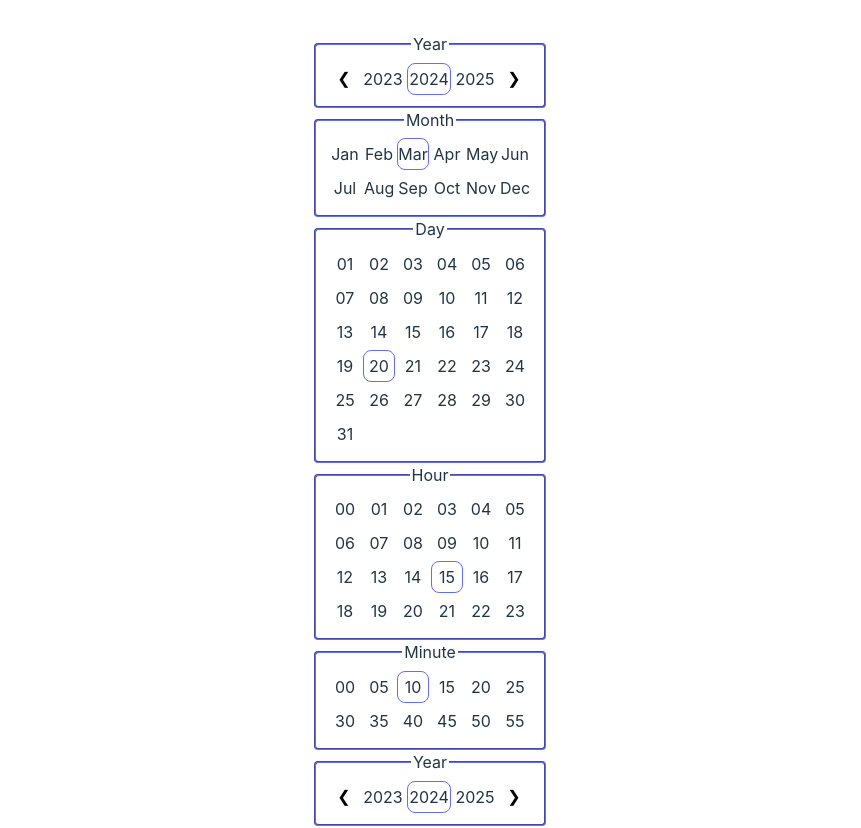
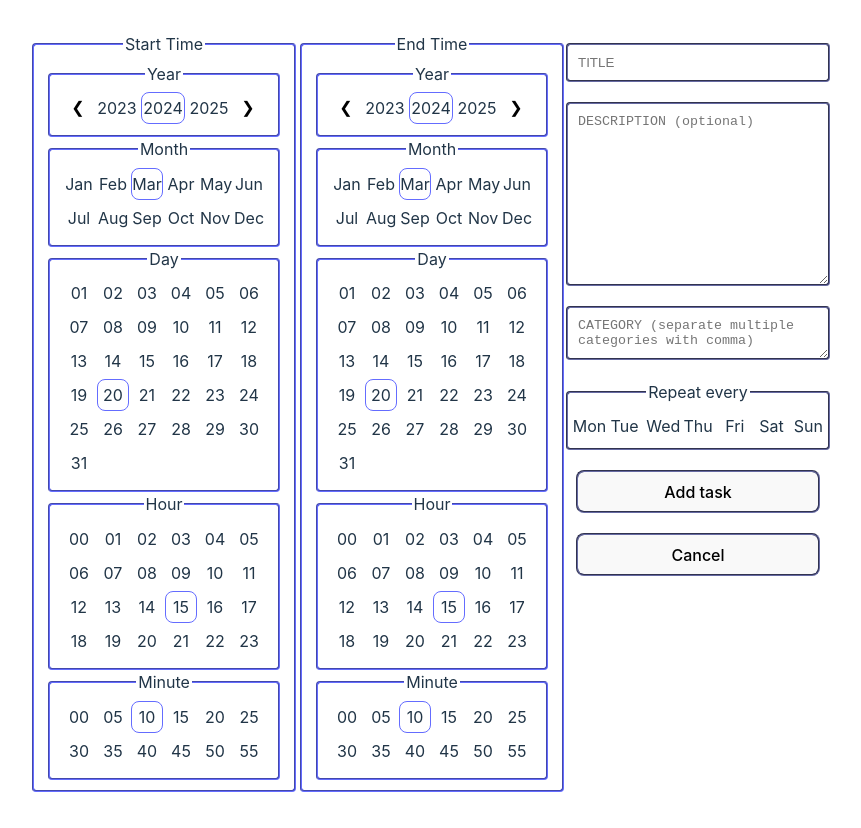
Before and after one commit to Zyphdoz/Temporal-Architect-App, a React (Vite) app: page / in a window 1280 px wide. Shown: the top 828 px of the page, without its empty margins (210-1071 px from the left). Built offline with nearby package versions, Linux system fonts and the light colour scheme.

Commit message:
add calendar task editor

```diff
--- a/src/CalendarTaskEditor.tsx
+++ b/src/CalendarTaskEditor.tsx
@@ -1,22 +1,176 @@
-import { useState, cloneElement } from "react";
-import { CalendarEvent } from "./types/CalendarEvent";
+import { useState, ChangeEvent, FormEvent } from "react";
 import DateTimePicker from "./DateTimePicker";
-import { DateAndTime } from "./types/DateAndTime";
+import { DateAndTime, Day, Hour, Minute, Month } from "./types/DateAndTime";
+import { CalendarTask } from "./types/CalendarTask";
+import "./styles/CalendarTaskEditor.css";
 
 export default function EditCalendarTask() {
+  const [calendarTaskFormData, setCalendarTaskFormData] = useState<CalendarTask>({
+    title: "",
+    description: "",
+    category: "",
+    startTime: {
+      year: "1970",
+      month: "Jan",
+      day: "01",
+      hour: "00",
+      minute: "00",
+    },
+    endTime: {
+      year: "1970",
+      month: "Jan",
+      day: "01",
+      hour: "00",
+      minute: "00",
+    },
+    repeatMonday: false,
+    repeatTuesday: false,
+    repeatWednesday: false,
+    repeatThursday: false,
+    repeatFriday: false,
+    repeatSaturday: false,
+    repeatSunday: false,
+  });
+
+  function handleChange(event: ChangeEvent<HTMLInputElement | HTMLTextAreaElement>) {
+    const { name, value, type, checked } = event.target as HTMLInputElement;
+    setCalendarTaskFormData((prevcalendarTaskFormData) => {
+      return {
+        ...prevcalendarTaskFormData,
+        [name]: type === "checkbox" ? checked : value,
+      };
+    });
+  }
+
+  function handleSubmit(event: FormEvent<HTMLFormElement>) {
+    event.preventDefault();
+    console.log(calendarTaskFormData);
+  }
 
   function handleStartTimeChange(startTime: DateAndTime) {
-
+    setCalendarTaskFormData((prevcalendarTaskFormData) => {
+      return {
+        ...prevcalendarTaskFormData,
+        startTime: startTime,
+      };
+    });
   }
 
   function handleEndTimeChange(endTime: DateAndTime) {
-
+    setCalendarTaskFormData((prevcalendarTaskFormData) => {
+      return {
+        ...prevcalendarTaskFormData,
+        endTime: endTime,
+      };
+    });
   }
 
   return (
     <>
-      <DateTimePicker uniqueKey="startTime" onStateChange={handleStartTimeChange}/>
-      <DateTimePicker uniqueKey="endTime" onStateChange={handleEndTimeChange}/>
+      <div className="CalendarTaskEditor">
+        <fieldset>
+          <legend>Start Time</legend>
+          <DateTimePicker
+            uniqueKey="startTime"
+            onStateChange={handleStartTimeChange}
+          />
+        </fieldset>
+        <fieldset>
+          <legend>End Time</legend>
+          <DateTimePicker
+            uniqueKey="endTime"
+            onStateChange={handleEndTimeChange}
+          />
+        </fieldset>
+        <form className="TaskDetails" onSubmit={handleSubmit}>
+          <input
+            id="TaskTitle"
+            placeholder="TITLE"
+            name="title"
+            value={calendarTaskFormData.title}
+            onChange={handleChange}
+          ></input>
+
+          <textarea
+            id="TaskDescription"
+            placeholder="DESCRIPTION (optional)"
+            name="description"
+            value={calendarTaskFormData.description}
+            onChange={handleChange}
+          ></textarea>
+
+          <textarea
+            id="TaskTags"
+            placeholder="CATEGORY (separate multiple categories with comma)"
+            name="category"
+            value={calendarTaskFormData.category}
+            onChange={handleChange}
+          ></textarea>
+
+          <fieldset className="RecurringTaskCheckbox">
+            <legend>Repeat every</legend>
+            <input
+              type="checkbox"
+              id="monday"
+              name="repeatMonday"
+              onChange={handleChange}
+              checked={calendarTaskFormData.repeatMonday}
+            ></input>
+            <label htmlFor="monday">Mon</label>
+            <input
+              type="checkbox"
+              id="tuesday"
+              name="repeatTuesday"
+              onChange={handleChange}
+              checked={calendarTaskFormData.repeatTuesday}
+            ></input>
+            <label htmlFor="tuesday">Tue</label>
+            <input
+              type="checkbox"
+              id="wednesday"
+              name="repeatWednesday"
+              onChange={handleChange}
+              checked={calendarTaskFormData.repeatWednesday}
+            ></input>
+            <label htmlFor="wednesday">Wed</label>
+            <input
+              type="checkbox"
+              id="thursday"
+              name="repeatThursday"
+              onChange={handleChange}
+              checked={calendarTaskFormData.repeatThursday}
+            ></input>
+            <label htmlFor="thursday">Thu</label>
+            <input
+              type="checkbox"
+              id="friday"
+              name="repeatFriday"
+              onChange={handleChange}
+              checked={calendarTaskFormData.repeatFriday}
+            ></input>
+            <label htmlFor="friday">Fri</label>
+            <input
+              type="checkbox"
+              id="saturday"
+              name="repeatSaturday"
+              onChange={handleChange}
+              checked={calendarTaskFormData.repeatSaturday}
+            ></input>
+            <label htmlFor="saturday">Sat</label>
+            <input
+              type="checkbox"
+              id="sunday"
+              name="repeatSunday"
+              onChange={handleChange}
+              checked={calendarTaskFormData.repeatSunday}
+            ></input>
+            <label htmlFor="sunday">Sun</label>
+          </fieldset>
+
+          <button>Add task</button>
+          <button type="button">Cancel</button>
+        </form>
+      </div>
     </>
   );
 }
--- /dev/null
+++ b/src/styles/CalendarTaskEditor.css
@@ -0,0 +1,90 @@
+.CalendarTaskEditor {
+  display: flex;
+  flex-wrap: wrap;
+  justify-content: center;
+  width: fit-content;
+  height: fit-content;
+}
+
+.TaskDetails {
+  display: flex;
+  flex-direction: column;
+  width: 264px;
+  padding-top: 1px;
+}
+
+.TaskDetails > textarea {
+  height: 160px;
+  border: 2px groove #666aa3;
+  border-radius: 4px;
+  background-color: transparent;
+  padding: 10px;
+  width: 240px;
+  display: flex;
+  justify-content: space-evenly;
+  margin: 10px auto;
+}
+
+
+
+.TaskDetails > textarea:focus,
+.TaskDetails > textarea:hover {
+  border-color: #646cff;
+  outline: none;
+}
+
+.TaskDetails > input {
+  margin: 10px auto;
+  border: 2px groove #666aa3;
+  border-radius: 4px;
+  background-color: transparent;
+  padding: 10px;
+  width: 240px;
+}
+
+.TaskDetails > input:focus,
+.TaskDetails > input:hover {
+  border-color: #646cff;
+  outline: none;
+}
+
+#TaskTags {
+  height: 30px;
+}
+
+.RecurringTaskCheckbox {
+  width: 260px;
+  display: flex;
+  justify-content: space-evenly;
+  padding: 5px 0px;
+  border: 2px groove #646cff;
+  border-radius: 4px;
+  margin: 10px auto;
+  border-color: #666aa3;
+}
+
+.RecurringTaskCheckbox > label {
+  height: 30px;
+  width: 30px;
+  padding: 1px;
+  margin: 1px;
+  display: grid;
+  align-items: center;
+}
+
+input[type="checkbox"]:hover + label {
+  padding: 0px;
+  border: 1px solid #666aa3;
+  border-radius: 8px;
+  cursor: pointer;
+}
+
+input[type="checkbox"]:checked + label {
+  border: 1px solid #646cff;
+  padding: 0px;
+  border-radius: 8px;
+}
+
+.RecurringTaskCheckbox > input[type="checkbox"] {
+  display: none;
+}
--- a/src/styles/DateTimePicker.css
+++ b/src/styles/DateTimePicker.css
@@ -46,6 +46,7 @@ input[type="radio"].YearPickerItem:hover + label {
   border-radius: 8px;
   cursor: pointer;
 }
+
 input[type="radio"].YearPickerItem:checked + label {
   border: 1px solid #646cff;
   padding: 0px;
--- /dev/null
+++ b/src/types/CalendarTask.ts
@@ -0,0 +1,16 @@
+import { DateAndTime } from "./DateAndTime";
+
+export interface CalendarTask {
+  title: string;
+  description: string;
+  category: string;
+  startTime: DateAndTime;
+  endTime: DateAndTime;
+  repeatMonday: boolean;
+  repeatTuesday: boolean;
+  repeatWednesday: boolean;
+  repeatThursday: boolean;
+  repeatFriday: boolean;
+  repeatSaturday: boolean;
+  repeatSunday: boolean;
+}
```
Also changed, not shown: src/DateTimePicker.tsx (+9 -4 lines), src/types/CalendarEvent.ts (deleted, +0 -14 lines).
